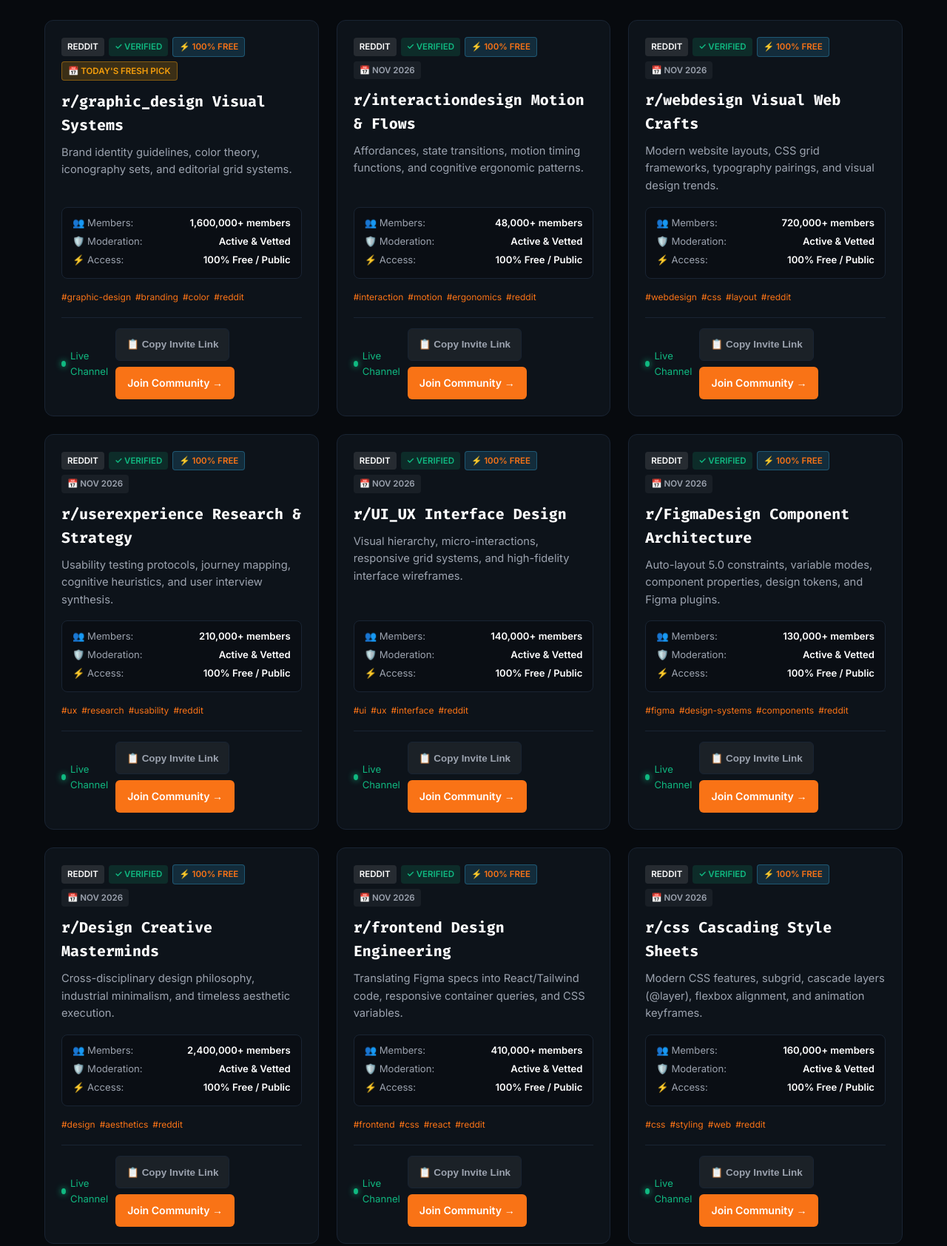
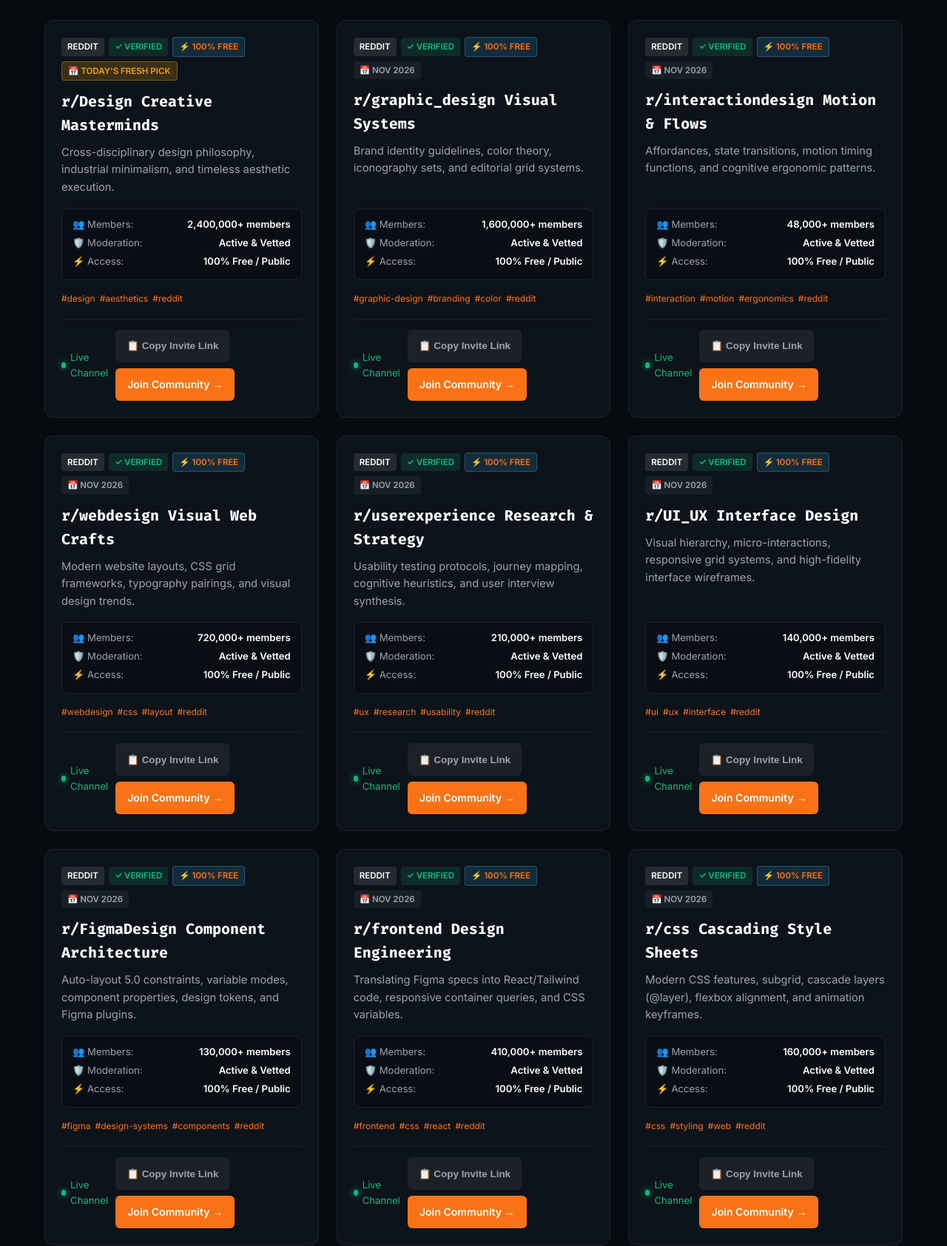
Before and after one commit to jibranpcccc/figma-design-systems-ui-architects-hub, a plain HTML site: page index.html in a window 1280 px wide. Shown: the part 1208-2893 px from the top of the page at 74% size. Drawn offline with Linux system fonts and the light colour scheme.

Commit message:
feat(replenishment): fresh community links added - 2026-11-25 [skip ci]

```diff
--- a/index.html
+++ b/index.html
@@ -148,51 +148,51 @@
           {
             "@type": "ListItem",
             "position": 1,
+            "name": "r/Design Creative Masterminds",
+            "description": "Cross-disciplinary design philosophy, industrial minimalism, and timeless aesthetic execution.",
+            "url": "https://www.reddit.com/r/Design/"
+          },
+          {
+            "@type": "ListItem",
+            "position": 2,
             "name": "r/graphic_design Visual Systems",
             "description": "Brand identity guidelines, color theory, iconography sets, and editorial grid systems.",
             "url": "https://www.reddit.com/r/graphic_design/"
           },
           {
             "@type": "ListItem",
-            "position": 2,
+            "position": 3,
             "name": "r/interactiondesign Motion & Flows",
             "description": "Affordances, state transitions, motion timing functions, and cognitive ergonomic patterns.",
             "url": "https://www.reddit.com/r/interactiondesign/"
           },
           {
             "@type": "ListItem",
-            "position": 3,
+            "position": 4,
             "name": "r/webdesign Visual Web Crafts",
             "description": "Modern website layouts, CSS grid frameworks, typography pairings, and visual design trends.",
             "url": "https://www.reddit.com/r/webdesign/"
           },
           {
             "@type": "ListItem",
-            "position": 4,
+            "position": 5,
             "name": "r/userexperience Research & Strategy",
             "description": "Usability testing protocols, journey mapping, cognitive heuristics, and user interview synthesis.",
             "url": "https://www.reddit.com/r/userexperience/"
           },
           {
             "@type": "ListItem",
-            "position": 5,
+            "position": 6,
             "name": "r/UI_UX Interface Design",
             "description": "Visual hierarchy, micro-interactions, responsive grid systems, and high-fidelity interface wireframes.",
             "url": "https://www.reddit.com/r/UI_UX/"
           },
           {
             "@type": "ListItem",
-            "position": 6,
+            "position": 7,
             "name": "r/FigmaDesign Component Architecture",
             "description": "Auto-layout 5.0 constraints, variable modes, component properties, design tokens, and Figma plugins.",
             "url": "https://www.reddit.com/r/FigmaDesign/"
-          },
-          {
-            "@type": "ListItem",
-            "position": 7,
-            "name": "r/Design Creative Masterminds",
-            "description": "Cross-disciplinary design philosophy, industrial minimalism, and timeless aesthetic execution.",
-            "url": "https://www.reddit.com/r/Design/"
           },
           {
             "@type": "ListItem",
@@ -615,12 +615,36 @@
         </div>
         <div id="vetted-communities" class="grid">
 
-        <div id="community-card-1" class="card" data-platform="reddit" data-category="graphic design">
+        <div id="community-card-1" class="card" data-platform="reddit" data-category="general design">
             <div class="card-header">
                 <span class="badge badge-platform">Reddit</span>
                 <span class="badge badge-verified">✓ Verified</span>
                 <span class="badge badge-free">⚡ 100% Free</span>
                 <span class="badge badge-date" style="background: rgba(245, 158, 11, 0.2); color: #f59e0b; border: 1px solid rgba(245, 158, 11, 0.4); font-weight: 700;">📅 Today's Fresh Pick</span>
+            </div>
+            <h3 class="card-title">r/Design Creative Masterminds</h3>
+            <p class="card-desc">Cross-disciplinary design philosophy, industrial minimalism, and timeless aesthetic execution.</p>
+            <div class="spec-matrix">
+                <div class="spec-row"><span>👥 Members:</span> <strong>2,400,000+ members</strong></div>
+                <div class="spec-row"><span>🛡️ Moderation:</span> <strong>Active & Vetted</strong></div>
+                <div class="spec-row"><span>⚡ Access:</span> <strong>100% Free / Public</strong></div>
+            </div>
+            <div class="tags-row"><span class="tag">#design</span><span class="tag">#aesthetics</span><span class="tag">#reddit</span></div>
+            <div class="card-footer">
+                <span class="activity-pulse"><span class="pulse-dot"></span> Live Channel</span>
+                <div class="card-actions">
+                    <button class="btn-copy-invite" onclick="copyInviteLink(event, 'https://www.reddit.com/r/Design/')">📋 Copy Invite Link</button>
+                    <a href="https://www.reddit.com/r/Design/" target="_blank" rel="noopener noreferrer" class="btn-join">Join Community →</a>
+                </div>
+            </div>
+        </div>
+
+        <div id="community-card-2" class="card" data-platform="reddit" data-category="graphic design">
+            <div class="card-header">
+                <span class="badge badge-platform">Reddit</span>
+                <span class="badge badge-verified">✓ Verified</span>
+                <span class="badge badge-free">⚡ 100% Free</span>
+                <span class="badge badge-date">📅 Nov 2026</span>
             </div>
             <h3 class="card-title">r/graphic_design Visual Systems</h3>
             <p class="card-desc">Brand identity guidelines, color theory, iconography sets, and editorial grid systems.</p>
@@ -639,7 +663,7 @@
             </div>
         </div>
 
-        <div id="community-card-2" class="card" data-platform="reddit" data-category="interaction design">
+        <div id="community-card-3" class="card" data-platform="reddit" data-category="interaction design">
             <div class="card-header">
                 <span class="badge badge-platform">Reddit</span>
                 <span class="badge badge-verified">✓ Verified</span>
@@ -663,7 +687,7 @@
             </div>
         </div>
 
-        <div id="community-card-3" class="card" data-platform="reddit" data-category="web design">
+        <div id="community-card-4" class="card" data-platform="reddit" data-category="web design">
             <div class="card-header">
                 <span class="badge badge-platform">Reddit</span>
                 <span class="badge badge-verified">✓ Verified</span>
@@ -687,7 +711,7 @@
             </div>
         </div>
 
-        <div id="community-card-4" class="card" data-platform="reddit" data-category="user experience">
+        <div id="community-card-5" class="card" data-platform="reddit" data-category="user experience">
             <div class="card-header">
                 <span class="badge badge-platform">Reddit</span>
                 <span class="badge badge-verified">✓ Verified</span>
@@ -711,7 +735,7 @@
             </div>
         </div>
 
-        <div id="community-card-5" class="card" data-platform="reddit" data-category="ui/ux design">
+        <div id="community-card-6" class="card" data-platform="reddit" data-category="ui/ux design">
             <div class="card-header">
                 <span class="badge badge-platform">Reddit</span>
                 <span class="badge badge-verified">✓ Verified</span>
@@ -735,7 +759,7 @@
             </div>
         </div>
 
-        <div id="community-card-6" class="card" data-platform="reddit" data-category="figma & design systems">
+        <div id="community-card-7" class="card" data-platform="reddit" data-category="figma & design systems">
             <div class="card-header">
                 <span class="badge badge-platform">Reddit</span>
                 <span class="badge badge-verified">✓ Verified</span>
@@ -755,30 +779,6 @@
                 <div class="card-actions">
                     <button class="btn-copy-invite" onclick="copyInviteLink(event, 'https://www.reddit.com/r/FigmaDesign/')">📋 Copy Invite Link</button>
                     <a href="https://www.reddit.com/r/FigmaDesign/" target="_blank" rel="noopener noreferrer" class="btn-join">Join Community →</a>
-                </div>
-            </div>
-        </div>
-
-        <div id="community-card-7" class="card" data-platform="reddit" data-category="general design">
-            <div class="card-header">
-                <span class="badge badge-platform">Reddit</span>
-                <span class="badge badge-verified">✓ Verified</span>
-                <span class="badge badge-free">⚡ 100% Free</span>
-                <span class="badge badge-date">📅 Nov 2026</span>
-            </div>
-            <h3 class="card-title">r/Design Creative Masterminds</h3>
-            <p class="card-desc">Cross-disciplinary design philosophy, industrial minimalism, and timeless aesthetic execution.</p>
-            <div class="spec-matrix">
-                <div class="spec-row"><span>👥 Members:</span> <strong>2,400,000+ members</strong></div>
-                <div class="spec-row"><span>🛡️ Moderation:</span> <strong>Active & Vetted</strong></div>
-                <div class="spec-row"><span>⚡ Access:</span> <strong>100% Free / Public</strong></div>
-            </div>
-            <div class="tags-row"><span class="tag">#design</span><span class="tag">#aesthetics</span><span class="tag">#reddit</span></div>
-            <div class="card-footer">
-                <span class="activity-pulse"><span class="pulse-dot"></span> Live Channel</span>
-                <div class="card-actions">
-                    <button class="btn-copy-invite" onclick="copyInviteLink(event, 'https://www.reddit.com/r/Design/')">📋 Copy Invite Link</button>
-                    <a href="https://www.reddit.com/r/Design/" target="_blank" rel="noopener noreferrer" class="btn-join">Join Community →</a>
                 </div>
             </div>
         </div>
```
Also changed, not shown: data/groups.json (+19 -18 lines), feed.xml (+9 -2 lines).
